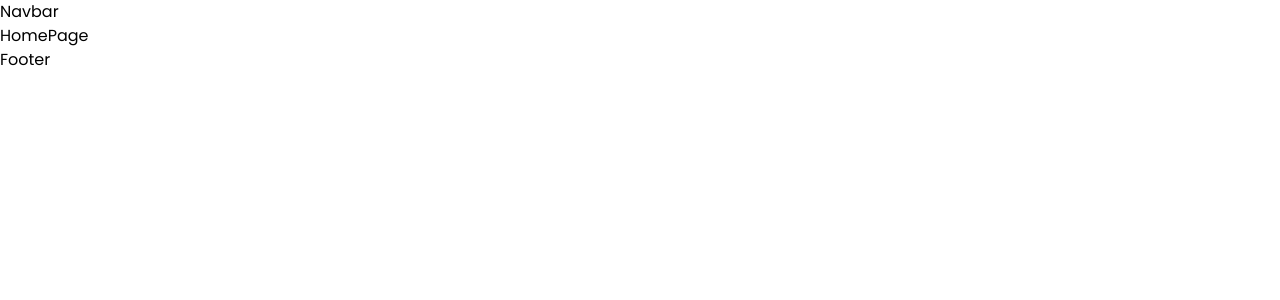
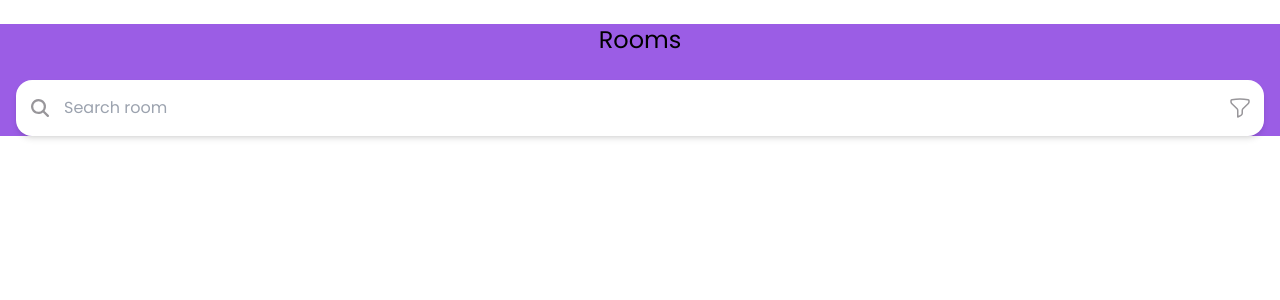
Before and after one commit to MusaevaAdelya/habit-tracker-lndc-front, a React (Create React App) app: page / in a window 1280 px wide. Shown: the top 300 px of the page. Built offline with nearby package versions, Linux system fonts and the light colour scheme; a web font is replaced by a local one.

Commit message:
added search pannel

```diff
--- /dev/null
+++ b/src/components/SearchPanel.jsx
@@ -0,0 +1,14 @@
+import { MagnifyingGlassIcon } from "@heroicons/react/16/solid";
+import { FunnelIcon } from "@heroicons/react/24/outline";
+
+function SearchPanel() {
+  return (
+    <div className="bg-white py-4 px-3 shadow-md rounded-2xl flex justify-between">
+      <MagnifyingGlassIcon className="h-6 w-6 text-dark-50"/>
+      <input type="text" placeholder="Search room" className="outline-none flex-grow mx-3" />
+      <FunnelIcon className="h-6 w-6 text-dark-50"/>
+    </div>
+  );
+}
+
+export default SearchPanel;
--- a/src/layout/AppLayout.jsx
+++ b/src/layout/AppLayout.jsx
@@ -5,11 +5,11 @@ import Footer from "../components/Footer";
 function AppLayout() {
   return (
     <>
-      <Navbar />
+      {/* <Navbar /> */}
       <main className="container mx-auto">
         <Outlet />
       </main>
-      <Footer />
+      {/* <Footer /> */}
     </>
   );
 }
--- a/src/pages/HomePage.jsx
+++ b/src/pages/HomePage.jsx
@@ -1,5 +1,10 @@
+import SearchPanel from "../components/SearchPanel";
+
 function HomePage() {
-  return <div>HomePage</div>;
+  return <main className="bg-primary px-4">
+    <p className="text-center fw-semibold text-2xl my-6">Rooms</p>
+    <SearchPanel/>
+  </main>
 }
 
 export default HomePage;
--- a/tailwind.config.js
+++ b/tailwind.config.js
@@ -10,7 +10,9 @@ module.exports = {
         primary: "#9B5DE5",
         secondary: "#e22d93",
         dark: {
+          50:"#98969A",
           100: "#212529",
+
         },
         light: {
           100: "#fdfcf7",
```
